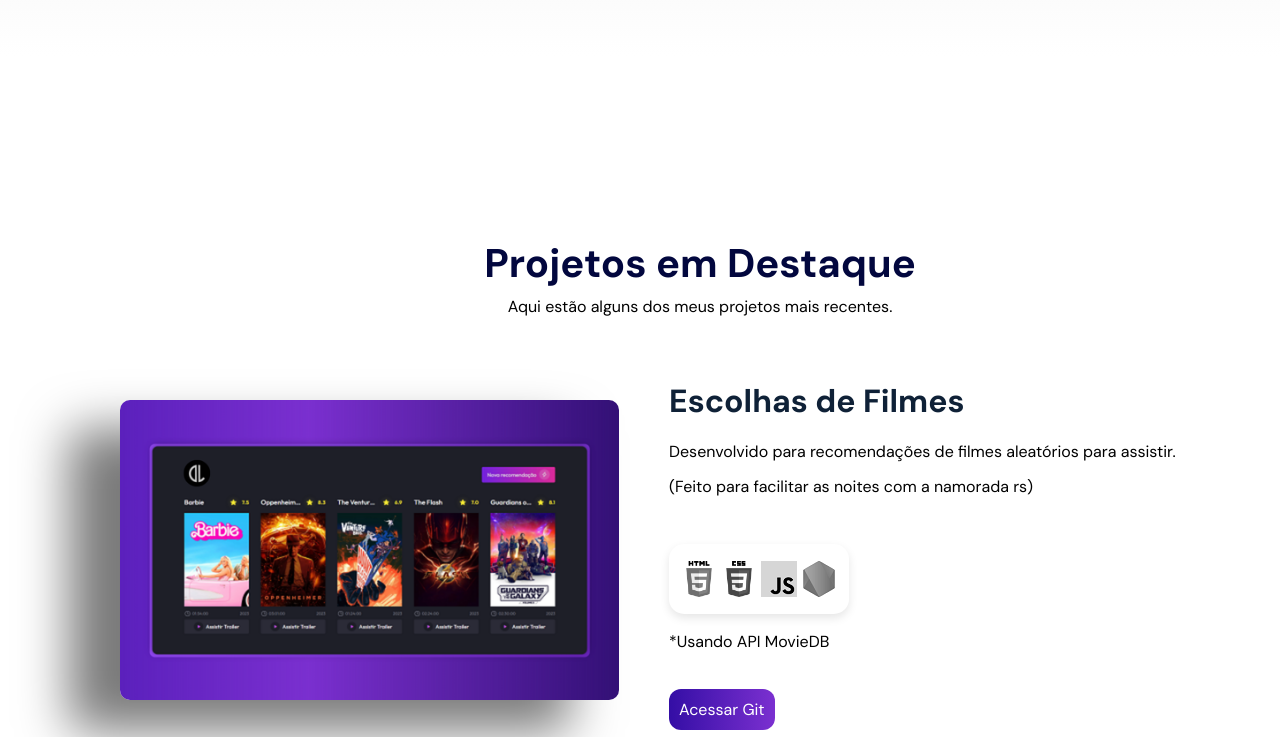
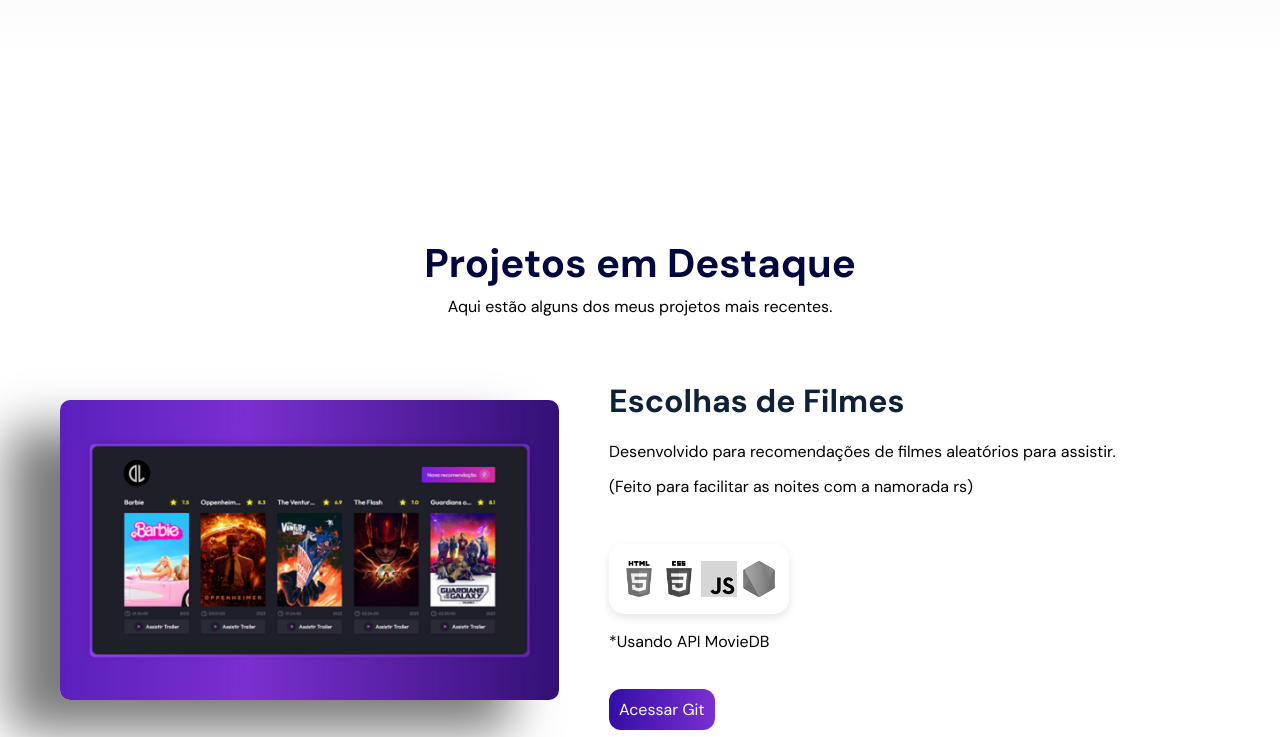
Before and after one commit to DavidLucasK/Portfolio, a plain HTML site: page index.html in a window 1280 px wide. Shown: the part 4055-4792 px from the top of the page. Drawn offline with nearby package versions, Linux system fonts and the light colour scheme.

Commit message:
removing margin projects

```diff
--- a/css/components/projects.css
+++ b/css/components/projects.css
@@ -7,7 +7,6 @@
   max-width: 120rem;
   padding: 0 2rem; /* Reduzido para melhor ajuste em telas menores */
   margin: 0 auto;
-  margin-right: -20px;
 }
 
 .projects .projects__content {
```
